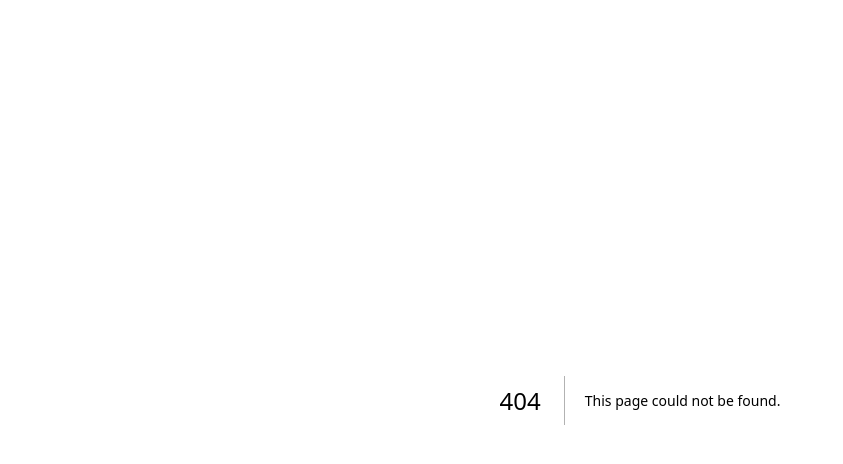
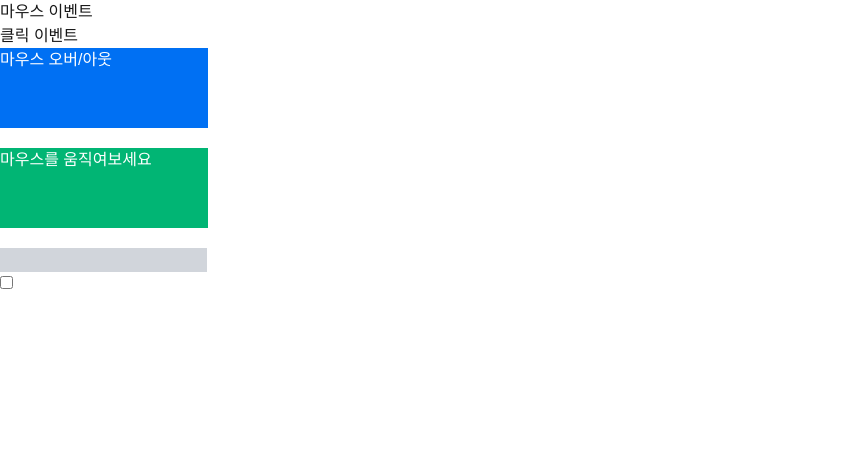
Before and after one commit to rabbit-onion/dashboard-study, a Next.js app: page /event in a window 1280 px wide. Before the commit this address had no page. Shown: the top 464 px of the page, without its empty margins (0-843 px from the left). Built offline with nearby package versions, Linux system fonts and the light colour scheme.

Commit message:
마우스, 포커스, 체크 이벤트

```diff
--- /dev/null
+++ b/src/app/event/page.jsx
@@ -0,0 +1,67 @@
+'use client';
+
+import React from 'react';
+
+const EventPage = () => {
+  return (
+    <div>
+      <h2>마우스 이벤트</h2>
+
+      <button
+        onClick={() => {
+          console.log('클릭');
+        }}
+        onDoubleClick={() => {
+          console.log('더블클릭');
+        }}
+      >
+        클릭 이벤트
+      </button>
+
+      <div
+        onMouseEnter={() => {
+          console.log('마우스 오버');
+        }}
+        onMouseLeave={(e) => {
+          console.log('마우스 나감');
+        }}
+        className='w-52 h-20 bg-primary text-white'
+      >
+        마우스 오버/아웃
+      </div>
+
+      <div
+        onMouseMove={(e) => {
+          console.log(`X: ${e.clientX}, Y: ${e.clientY}`);
+        }}
+        className='w-52 h-20 bg-secondary text-white my-5'
+      >
+        마우스를 움직여보세요
+      </div>
+
+      {/* form 이벤트 */}
+      <form>
+        {/* 입력 변경 */}
+        <input
+          type='text'
+          className='bg-gray-300'
+          onChange={(e) => {
+            console.log('값 변경', e);
+          }}
+          onFocus={(e) => {
+            console.log('포커스');
+          }}
+        />
+      </form>
+
+      <input
+        type='checkbox'
+        onChange={(e) => {
+          console.log('체크', e.target.checked);
+        }}
+      />
+    </div>
+  );
+};
+
+export default EventPage;
```
